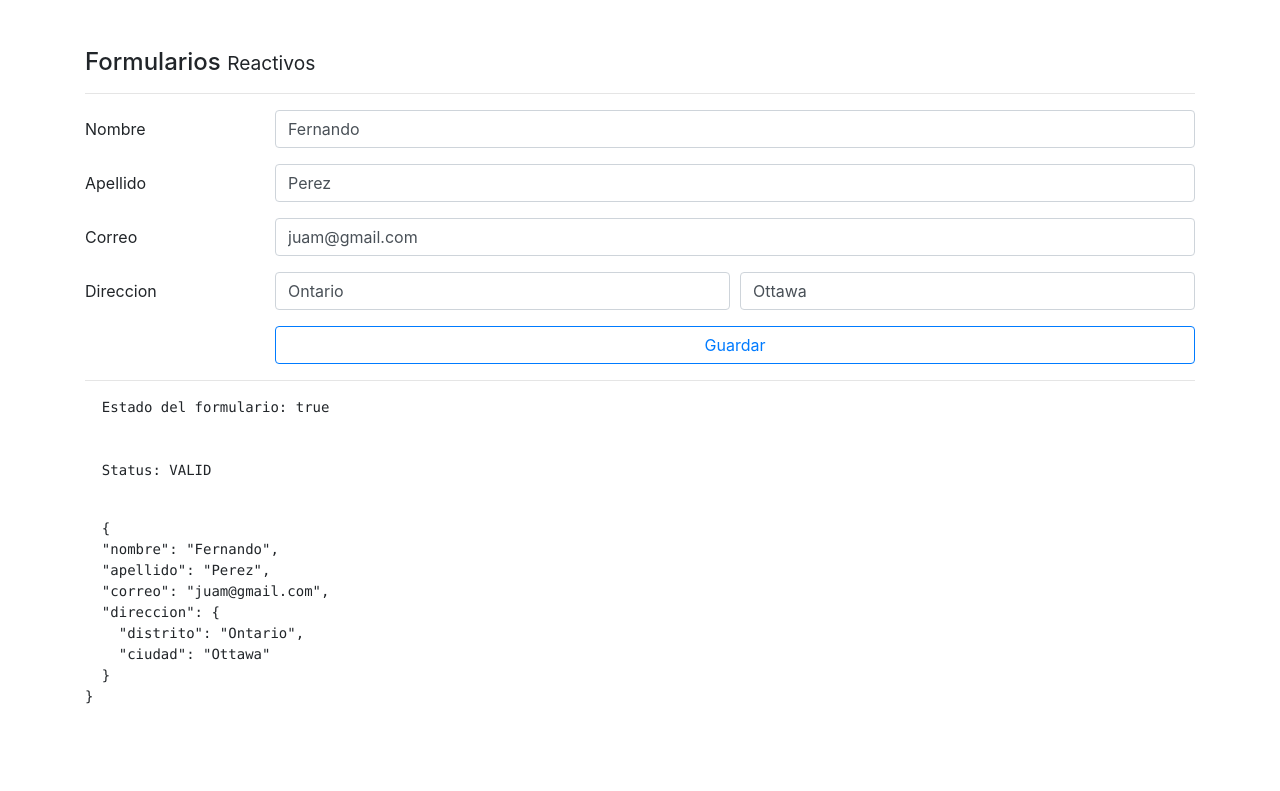
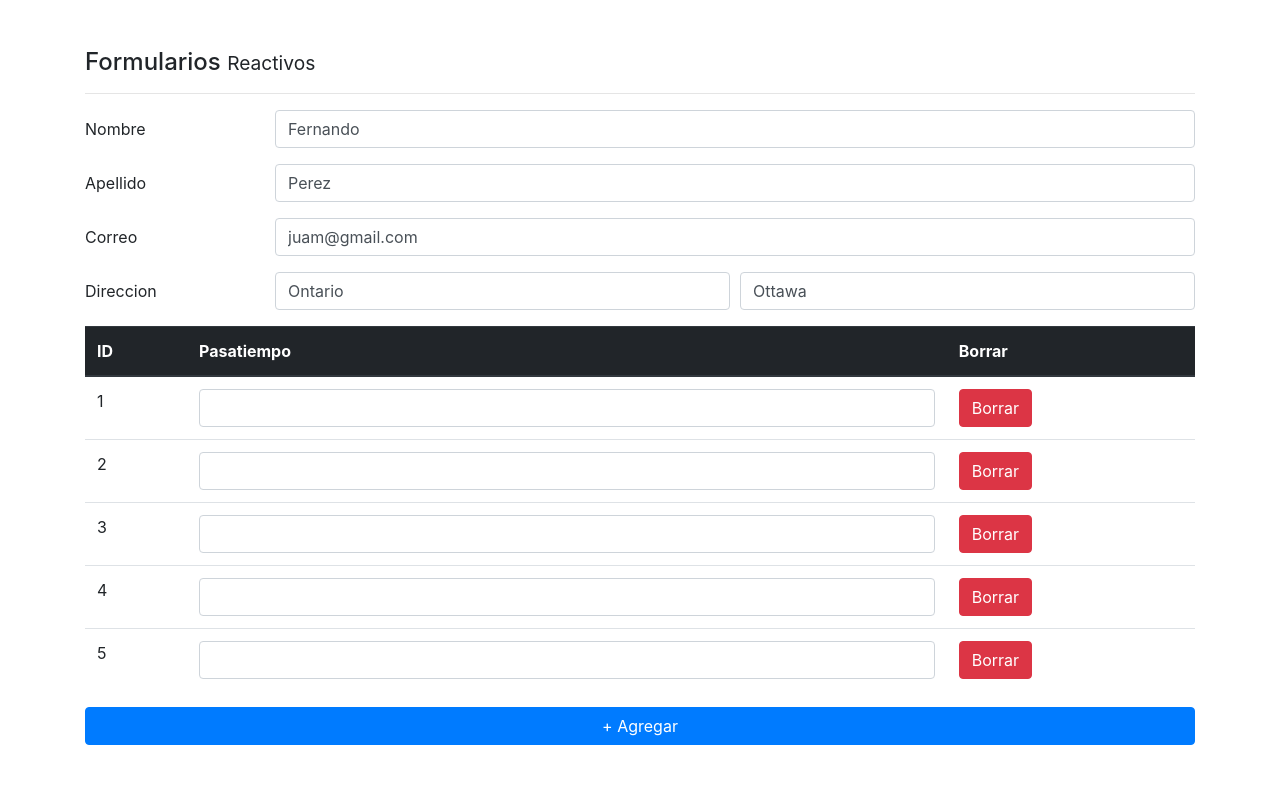
Before and after one commit to WilberthEC/formularios, an Angular app in the folder formularios/: page /reactivo in a window 1280 px wide. Shown: the top 791 px of the page. Built offline with nearby package versions, Linux system fonts and the light colour scheme.

Commit message:
video 23

```diff
--- a/formularios/src/app/pages/reactive/reactive.component.html
+++ b/formularios/src/app/pages/reactive/reactive.component.html
@@ -79,6 +79,41 @@
     </div>
   </div>
 
+  <div class="row" >
+    <div class="col">
+
+      <table class="table">
+        <thead class="thead-dark">
+          <tr>
+            <th>ID</th>
+            <th>Pasatiempo</th>
+            <th>Borrar</th>
+          </tr>
+        </thead>
+        <tbody formArrayName="pasatiempos">
+          <tr *ngFor="let control of pasatiempos.controls; let i = index">
+            <td> {{ i + 1}} </td>
+            <td>
+              <input class="form-control"
+                     type="text"
+                     [formControlName]="i">
+            </td>
+            <td>
+              <button class="btn btn-danger">
+                Borrar
+              </button>
+            </td>
+          </tr>
+        </tbody>
+      </table>
+
+      <button class="btn btn-primary mt-3 mb-5 btn-block"
+              type="button">
+        + Agregar
+      </button>
+
+    </div>
+  </div>
 
 
   <div class="form-group row">
--- a/formularios/src/app/pages/reactive/reactive.component.ts
+++ b/formularios/src/app/pages/reactive/reactive.component.ts
@@ -1,5 +1,5 @@
 import { Component, OnInit } from '@angular/core';
-import { FormBuilder, FormGroup, Validators } from '@angular/forms';
+import { FormArray, FormBuilder, FormGroup, Validators } from '@angular/forms';
 
 @Component({
   selector: 'app-reactive',
@@ -19,6 +19,10 @@
   }
 
   ngOnInit(): void {
+  }
+
+  get pasatiempos() {
+    return this.forma.get('pasatiempos') as FormArray;
   }
 
   get nombreNoValido() {
@@ -50,7 +54,10 @@
       direccion: this.fb.group({
         distrito: ['', Validators.required],
         ciudad  : ['', Validators.required],
-      })
+      }),
+      pasatiempos: this.fb.array([
+        [],[],[],[],[]
+      ])
 
     });
 
```
